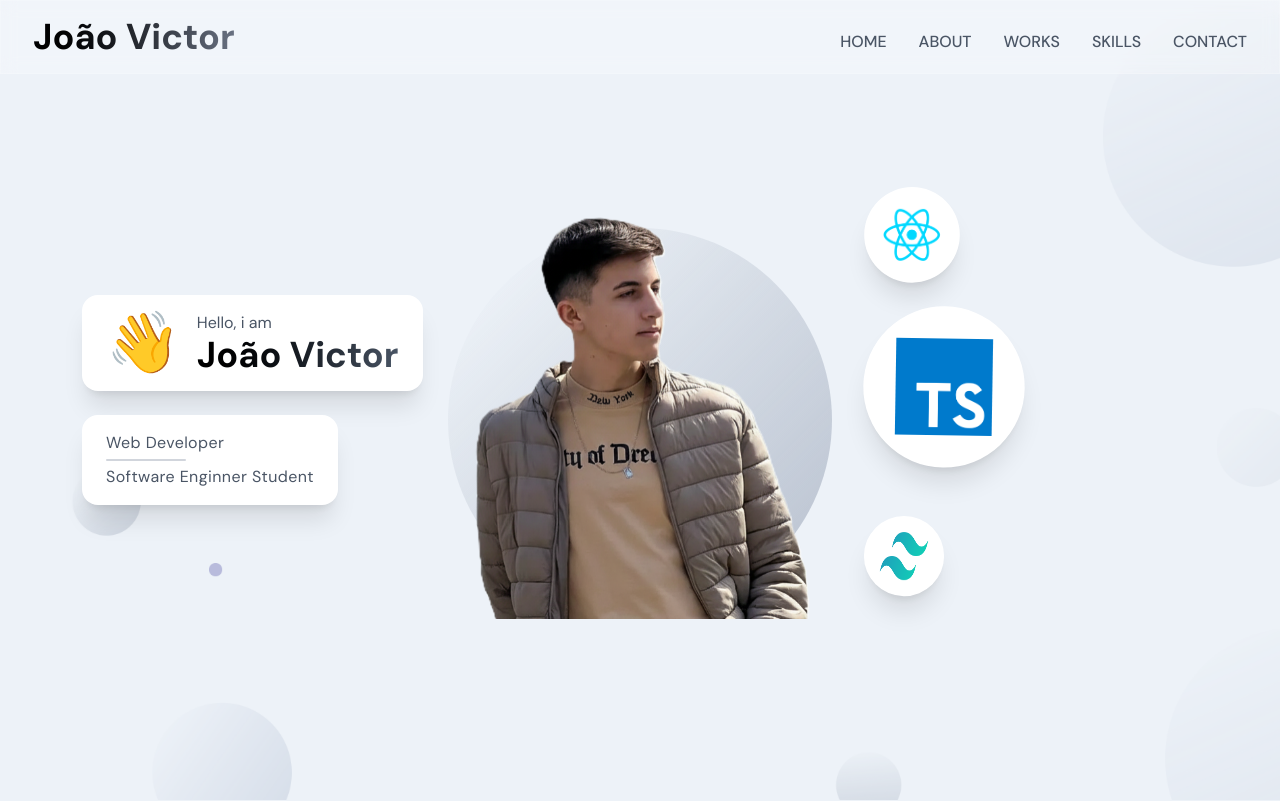
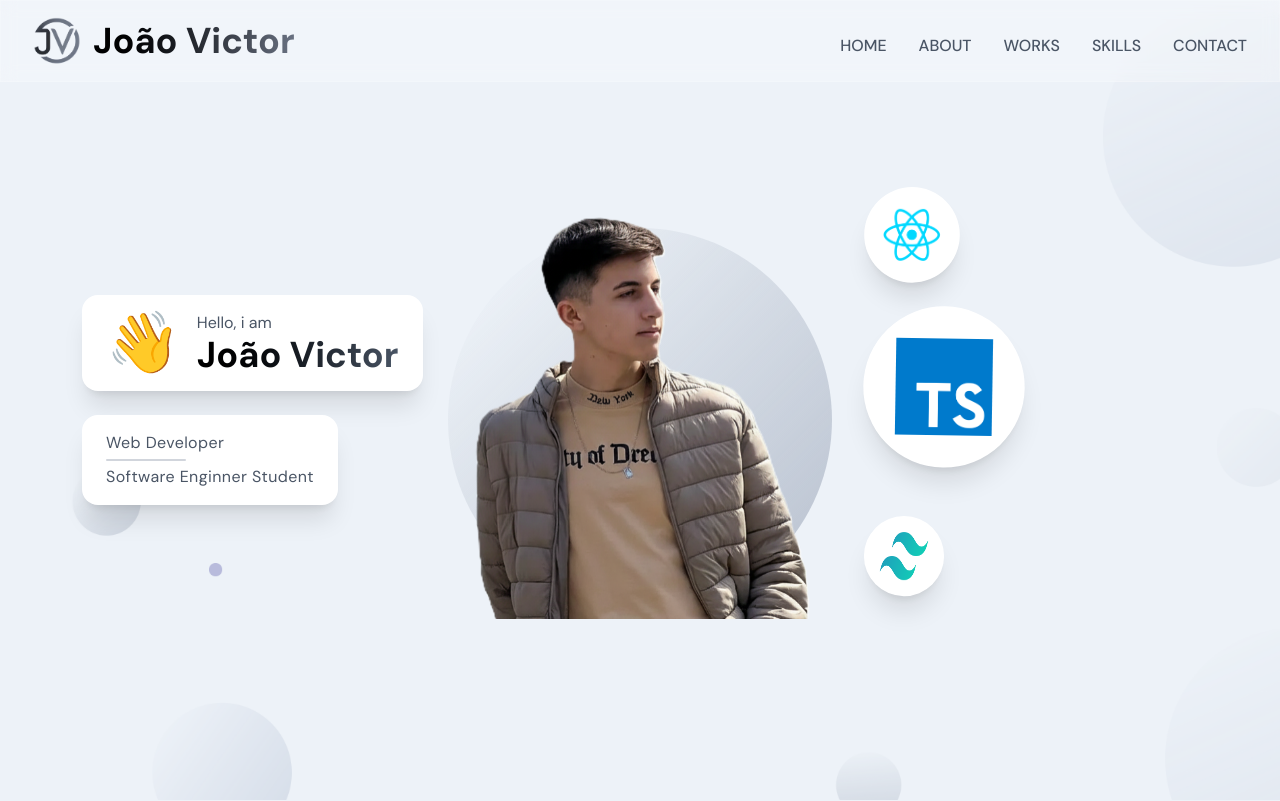
Before and after one commit to joaovardenski/Portfolio-JV, a React (Vite) app: page / in a window 1280 px wide. Shown: the top 801 px of the page. Built offline with nearby package versions, Linux system fonts and the light colour scheme.

Commit message:
Add: Adicionando logo do JV na aba de navegação, e na navbar

```diff
--- a/index.html
+++ b/index.html
@@ -2,7 +2,7 @@
 <html lang="en">
   <head>
     <meta charset="UTF-8" />
-    <link rel="icon" type="image/svg+xml" href="/vite.svg" />
+    <link rel="icon" type="image/png" href="./src/assets/jvlogo.png" />
     <meta name="viewport" content="width=device-width, initial-scale=1.0" />
     <title>Portfólio JV</title>
   </head>
--- a/src/components/Navbar/Navbar.tsx
+++ b/src/components/Navbar/Navbar.tsx
@@ -1,5 +1,6 @@
 import { useState } from 'react';
 import { HiMenuAlt4, HiX } from 'react-icons/hi';
+import jvicon from '../../assets/jvlogo.png';
 import { motion } from 'framer-motion';
 
 const Navbar = () => {
@@ -19,7 +20,8 @@ const Navbar = () => {
       "
     >
       {/* LOGO */}
-      <div className="flex justify-start items-center">
+      <div className="flex justify-start items-center gap-3">
+        <img src={jvicon} alt="" className='w-12'/>
         <p className="bg-linear-to-r from-black to-gray-500 bg-clip-text text-transparent text-4xl font-bold">
           João Victor
         </p>
```
Also changed, not shown: src/assets/jvlogo.png (added).
